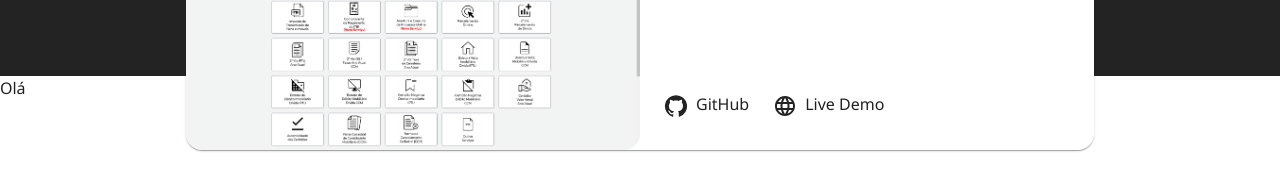
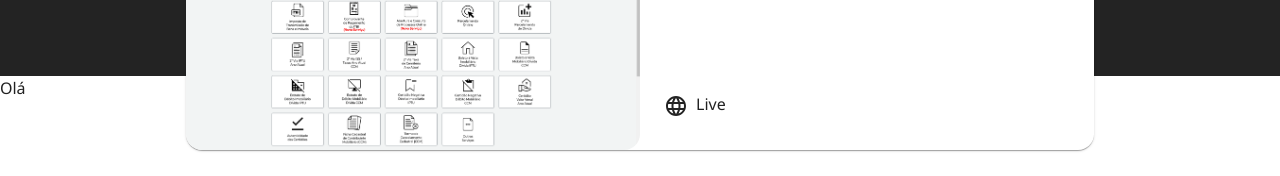
Before and after one commit to K0rosu/my-portfolio, a React (Vite) app: page / in a window 1280 px wide. Shown: the part 2660-2836 px from the top of the page. Built offline with nearby package versions, Linux system fonts and the light colour scheme.

Commit message:
fix portifolio

```diff
--- a/src/pages/Home/sections/Projects/Projects.tsx
+++ b/src/pages/Home/sections/Projects/Projects.tsx
@@ -182,17 +182,12 @@ const Projects = () => {
                                                         Esse é o site oficial da Atende para o Taboão da Serra para o usuário acessar. Atualmente ele esta no ar para todo mundo.
                                                     </Typography>
                                                     <Grid container spacing={2} style={{ marginTop: '80px' }}>
-                                                        <Grid item>
-                                                            <IconButton color="primary" aria-label="GitHub" onClick={() => window.open('https://github.com')}>
-                                                                <GitHubIcon />
-                                                            </IconButton>
-                                                            GitHub
-                                                        </Grid>
+
                                                         <Grid item>
                                                             <IconButton color="primary" aria-label="Live Demo" onClick={() => window.open('https://atende.ts.sp.gov.br/')}>
                                                                 <LanguageIcon />
                                                             </IconButton>
-                                                            Live Demo
+                                                            Live
                                                         </Grid>
                                                     </Grid>
                                                 </CardContent>
```
